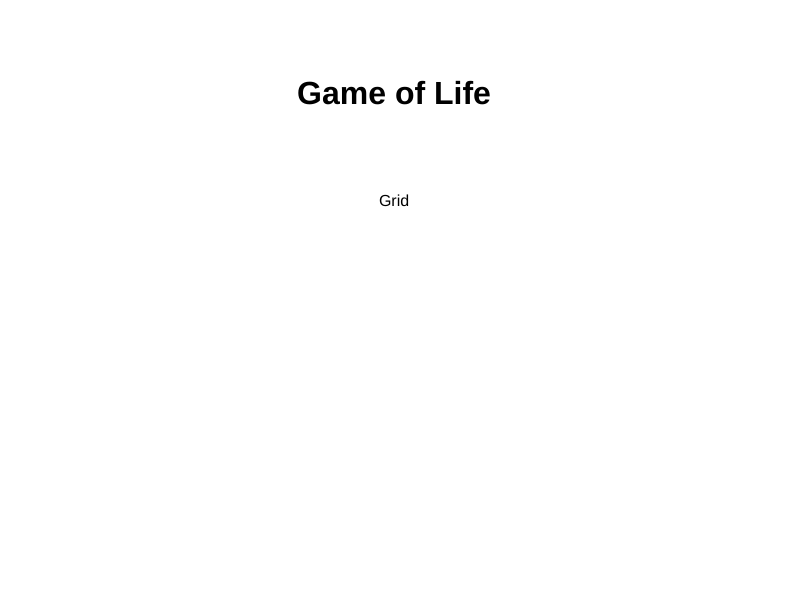
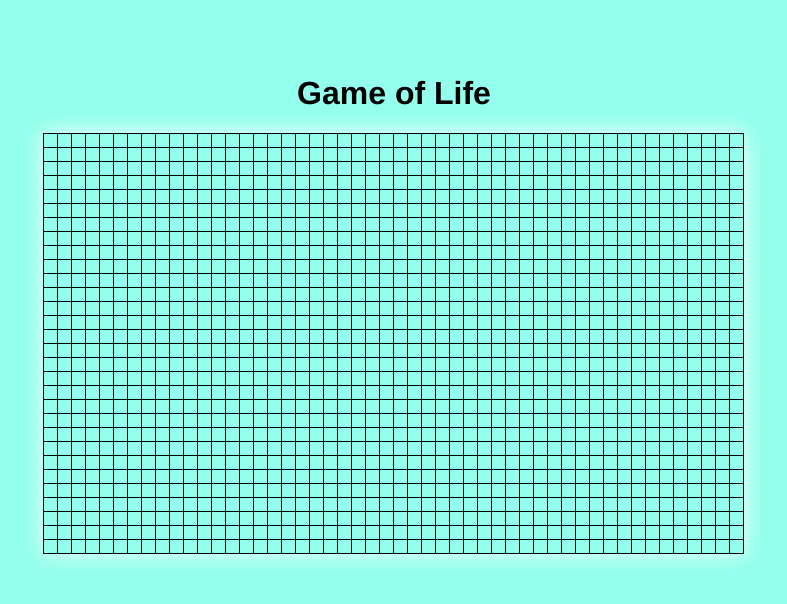
Before and after one commit to sjfox26/react-game-of-life, a React app: page / in a window 1280 px wide. Shown: the top 604 px of the page, without its empty margins (246-1033 px from the left). Built offline with nearby package versions, Linux system fonts and the light colour scheme.

Commit message:
render grid to screen

```diff
--- a/src/App.js
+++ b/src/App.js
@@ -4,11 +4,23 @@ import classes from "./App.css";
 import Grid from './components/Grid/Grid';
 
 class App extends Component {
+
+    state = {
+        //speed: 100,
+        rows: 30,
+        cols: 50,
+        gridFull: Array(30).fill().map(() => Array(50).fill(false))
+    }
+
   render() {
     return (
       <div className={classes.App}>
         <h1>Game of Life</h1>
-          <Grid />
+          <Grid
+              gridFull={this.state.gridFull}
+              rows={this.state.rows}
+              cols={this.state.cols}
+          />
       </div>
     );
   }
--- /dev/null
+++ b/src/components/Box/Box.css
@@ -0,0 +1,8 @@
+.Box {
+    display: inline-block;
+    border: 1px solid black;
+    width: 13px;
+    height: 13px;
+    margin-left: -1px;
+    margin-bottom: -1px;
+}
--- /dev/null
+++ b/src/components/Box/Box.js
@@ -0,0 +1,20 @@
+import React from 'react';
+import classes from './Box.css';
+
+const box = (props) => {
+
+    /*const selectBox = () => {
+        props.selectBox(props.row, props.col);
+    }*/
+
+    return (
+        <div
+            className={classes.Box}
+            //id={props.id}
+            //onClick={selectBox}
+        />
+    );
+}
+
+
+export default box;
--- a/src/components/Grid/Grid.css
+++ b/src/components/Grid/Grid.css
@@ -1,3 +1,7 @@
 .Grid {
-    margin-top: 80px;
+    width: 700px;
+    line-height: 0;
+    margin: auto;
+    box-shadow: 0px 0px 20px white;
+    margin-top: 20px;
 }
--- a/src/components/Grid/Grid.js
+++ b/src/components/Grid/Grid.js
@@ -1,11 +1,33 @@
 import React from 'react';
 import classes from './Grid.css';
+import Box from '../../components/Box/Box.js';
 
-const grid = (props) => (
-    <div className={classes.Grid}>
-        Grid
-    </div>
-);
+class Grid extends React.Component {
+    render() {
 
+        let rowsArr = [];
 
-export default grid;
+        for (let i = 0; i < this.props.rows; i++) {
+            for (let j = 0; j < this.props.cols; j++) {
+                let boxId = i + "_" + j;
+
+                rowsArr.push(
+                    <Box
+                        key={boxId}
+                        boxId={boxId}
+                        row={i}
+                        col={j}
+                    />
+                );
+            }
+        }
+
+        return (
+            <div className={classes.Grid}>
+                {rowsArr}
+            </div>
+        );
+    }
+}
+
+export default Grid;
--- a/src/index.css
+++ b/src/index.css
@@ -2,4 +2,5 @@ body {
   margin: 0;
   padding: 0;
   font-family: "AvenirNext",Avenir,"Helvetica Neue",Helvetica,Arial,sans-serif;
+  background-color: #94ffec;
 }
```
